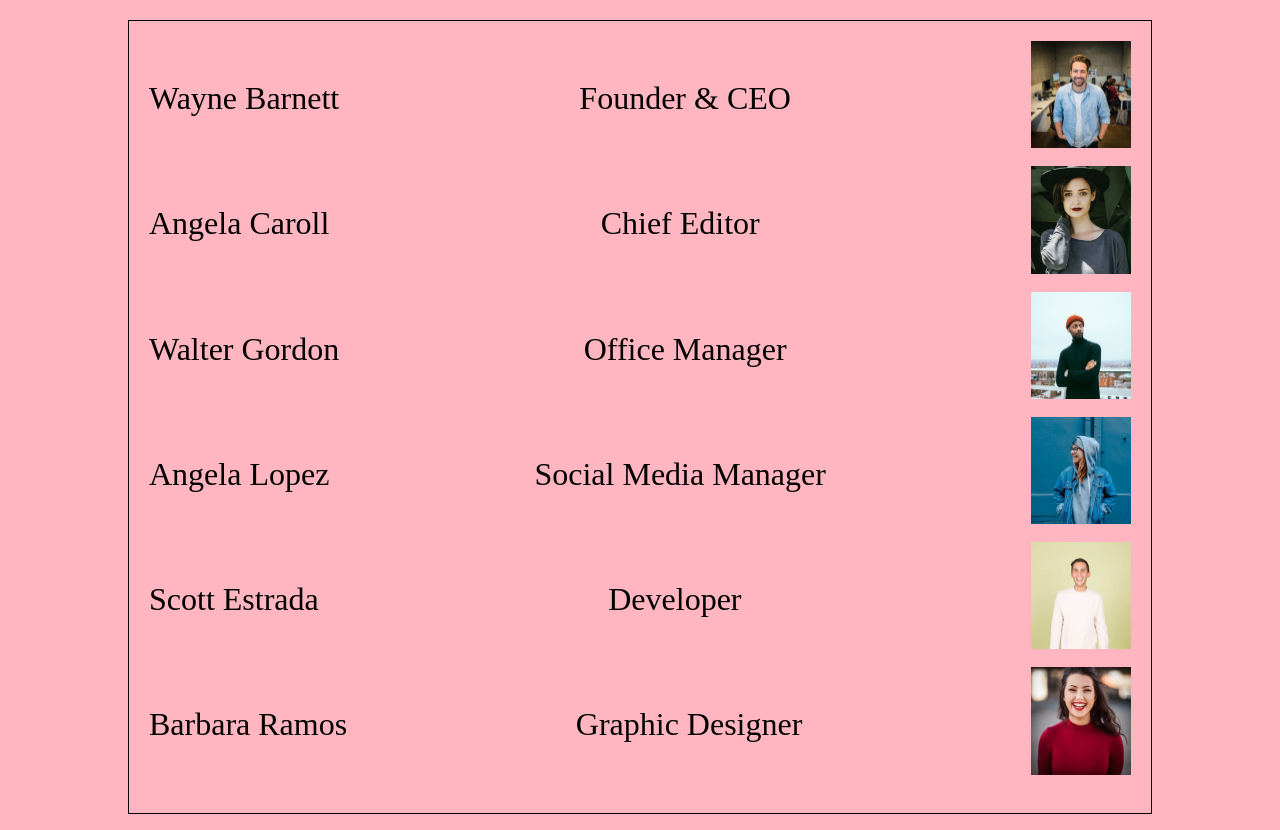
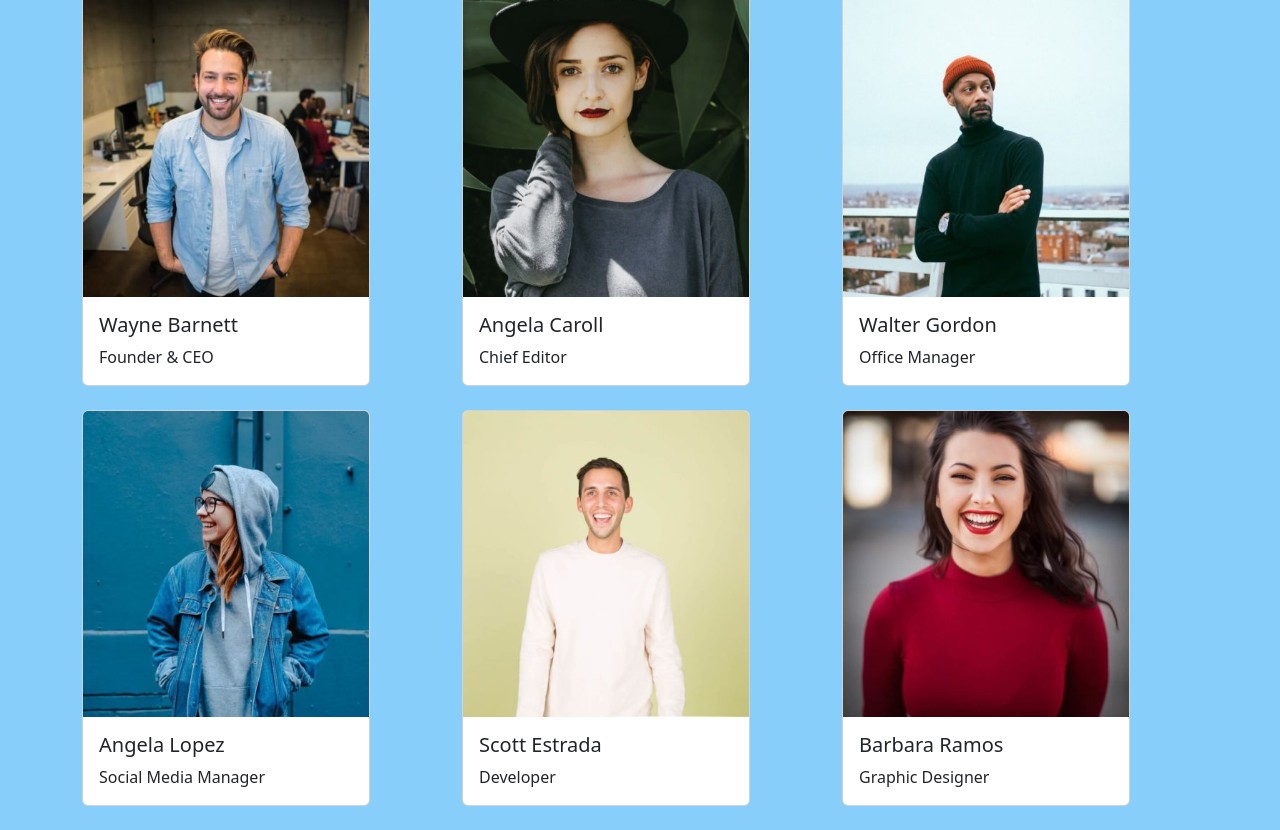
Before and after one commit to LucaElisio/js-our-team, a plain HTML site: page index.html in a window 1280 px wide. Shown: the part 117-947 px from the top of the page. Drawn offline with nearby package versions, Linux system fonts and the light colour scheme.

Commit message:
feat: Organize team members into cards

```diff
--- a/assets/css/style.css
+++ b/assets/css/style.css
@@ -9,39 +9,10 @@ img {
 }
 
 body {
-    background-color: lightpink;
+    background-color: lightskyblue;
 }
 
 h1 {
     text-align: center;
     padding-top: 50px;
 }
-
-.members {
-    border: 1px solid black;
-    margin: 0 auto;
-    width: 80%;
-    padding: 20px;
-    margin-top: 50px;
-
-    /* debug */
-    /* height: 300px; */
-}
-
-ul {
-    display: flex;
-    justify-content: space-between;
-    align-items: center;
-    list-style-type: none;
-    margin-bottom: 10px;
-
-}
-
-li {
-    font-size: 2rem;
-    text-align: center;
-}
-
-.person-img {
-    width: 100px;
-}
--- a/assets/js/script.js
+++ b/assets/js/script.js
@@ -76,31 +76,54 @@ console.log(members);
 
 // Stampo in pagine le informazioni di ogni membro sottoforma di stringhe
 // Cerco elemento members in pagina
-const membersElem = document.querySelector(".members");
-console.log(membersElem);
+// const membersElem = document.querySelector(".members");
+// console.log(membersElem);
+// for (let i = 0; i < members.length; i++) {
+//     // Salvo oggetto corrente in variabile
+//     const curMember = members[i];
+//     console.log(curMember);
+
+//     // Inserisco in pagina una lista
+//     membersElem.innerHTML += `<ul class="person${i}"></ul>`
+
+//     // Trovo elemento ul in pagina
+//     const personElem = document.querySelector(`.person${i}`);
+//     console.log(personElem);
+
+//     // Stampo tutte le chiavi dell'oggetto corrente attraverso for in pagina
+//     for (let key in curMember) {
+//         // console.log(key);
+//         console.log(curMember[key]);
+
+//         // Trasformo la stringa foto in un immagine effettiva
+//         if (key === "foto") {
+//             // console.log("questa è una foto");
+//             personElem.innerHTML += `<li><img src="img/${curMember[key]}" class="person-img"</li>`
+//         } else {
+//             personElem.innerHTML += `<li>${curMember[key]}</li>`
+//         }
+//     }
+// };
+
+
+// Organizzo i singoli membri in card
+const rowMembersElem = document.getElementById("row-members");
+console.log(rowMembersElem);
 for (let i = 0; i < members.length; i++) {
     // Salvo oggetto corrente in variabile
     const curMember = members[i];
     console.log(curMember);
 
-    // Inserisco in pagina una lista
-    membersElem.innerHTML += `<ul class="person${i}"></ul>`
+    rowMembersElem.innerHTML += `
+    <div class="col mb-4">
+        <div class="card" style="width: 18rem;">
+            <img src="${"img/" + curMember.foto}" class="card-img-top" id="member-img">
+            <div class="card-body">
+                <h5 class="card-title" id="member-name">${curMember.nome}</h5>
+                <p class="card-text" id="member-rule">${curMember.ruolo}</p>
+            </div>
+        </div>
+    </div>
+    `
 
-    // Trovo elemento ul in pagina
-    const personElem = document.querySelector(`.person${i}`);
-    console.log(personElem);
-
-    // Stampo tutte le chiavi dell'oggetto corrente attraverso for in pagina
-    for (let key in curMember) {
-        // console.log(key);
-        console.log(curMember[key]);
-
-        // Trasformo la stringa foto in un immagine effettiva
-        if (key === "foto") {
-            // console.log("questa è una foto");
-            personElem.innerHTML += `<li><img src="img/${curMember[key]}" class="person-img"</li>`
-        } else {
-            personElem.innerHTML += `<li>${curMember[key]}</li>`
-        }
-    }
 };
--- a/index.html
+++ b/index.html
@@ -1,24 +1,30 @@
 <!DOCTYPE html>
 <html lang="en">
+
 <head>
     <meta charset="UTF-8">
     <meta name="viewport" content="width=device-width, initial-scale=1.0">
     <title>Our Team</title>
 
+    <!-- Bootstrap -->
+    <link href="https://cdn.jsdelivr.net/npm/bootstrap@5.3.3/dist/css/bootstrap.min.css" rel="stylesheet"
+        integrity="sha384-QWTKZyjpPEjISv5WaRU9OFeRpok6YctnYmDr5pNlyT2bRjXh0JMhjY6hW+ALEwIH" crossorigin="anonymous">
+
     <!-- Custom Style -->
     <link rel="stylesheet" href="./assets/css/style.css">
 </head>
+
 <body>
 
-    <h1 class="Title"">Our Team</h1>
+    <h1 class="Title">Our Team</h1>
 
-    <div class="members">
-        <!-- <ul class="person">
-                <li>Ciao</li>
-            </ul> -->
+    <div class="members container">
+        <div class="row row-cols-3" id="row-members">
+        </div>
     </div>
 
     <!-- JS -->
     <script src="./assets/js/script.js"></script>
 </body>
+
 </html>
```
